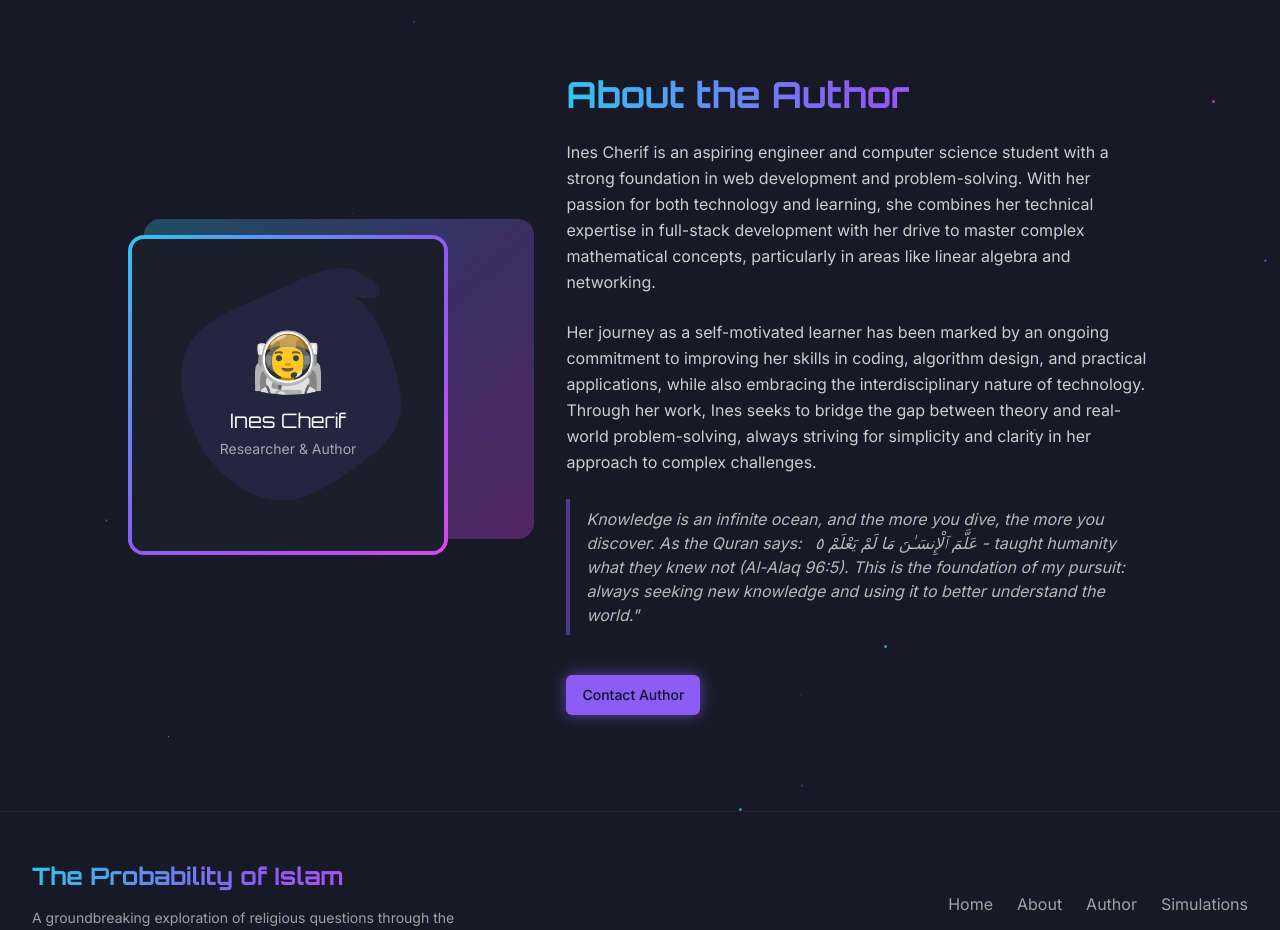
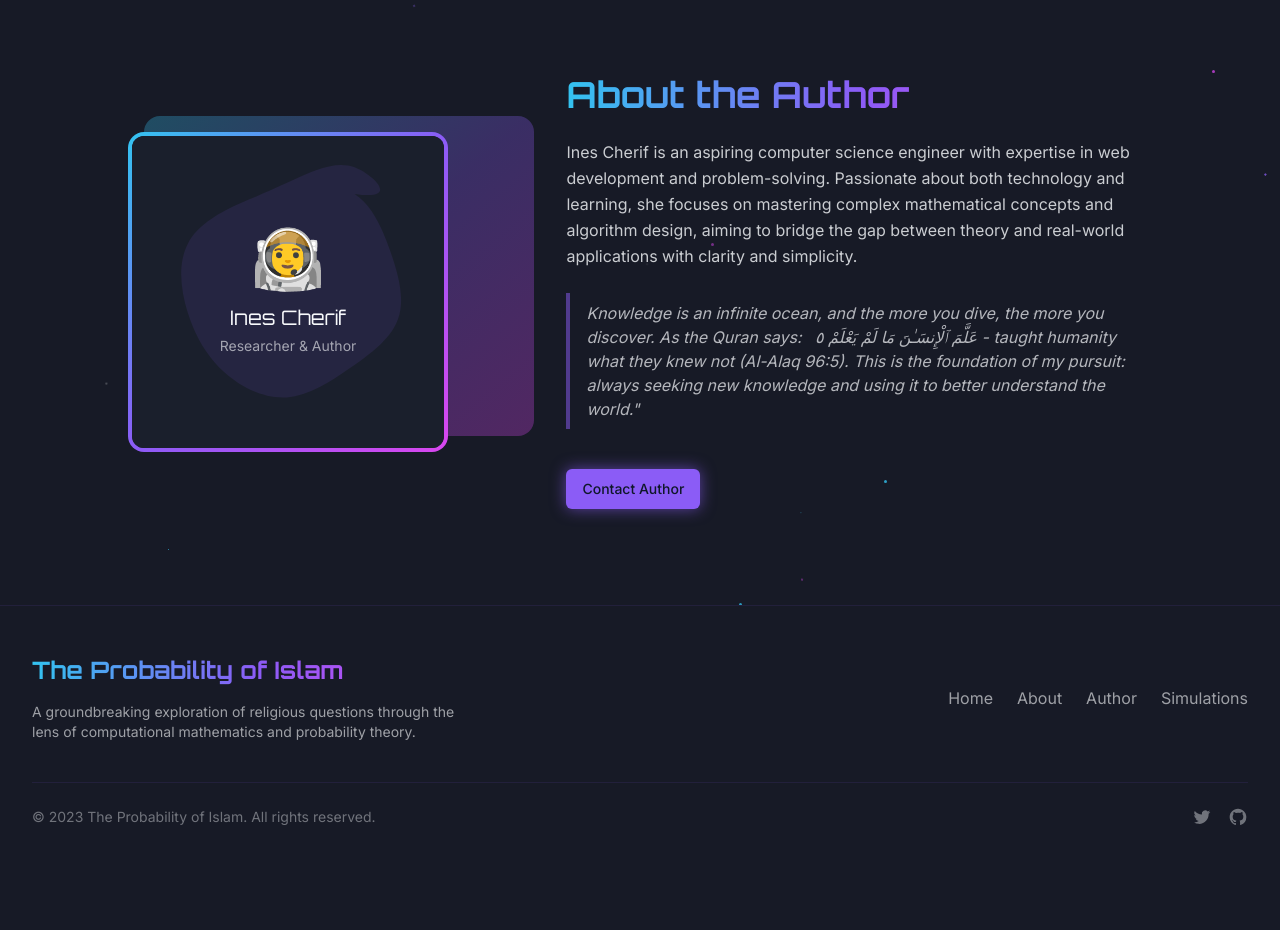
Before and after one commit to inesCherif/cosmic-authorship, a React (Vite) app: page / in a window 1280 px wide. Shown: the part 1760-2690 px from the top of the page. After the commit the page ends 2635 px from the top, so only its background shows below. Built offline with nearby package versions, Linux system fonts and the light colour scheme.

Commit message:
Visual edit in Lovable
Edited UI in Lovable

```diff
--- a/src/components/AuthorSection.tsx
+++ b/src/components/AuthorSection.tsx
@@ -35,9 +35,10 @@ const AuthorSection: React.FC = () => {
                 About the Author
               </h2>
 
-              <p className="text-foreground/80 leading-relaxed">Ines Cherif is an aspiring engineer and computer science student with a strong foundation in web development and problem-solving. With her passion for both technology and learning, she combines her technical expertise in full-stack development with her drive to master complex mathematical concepts, particularly in areas like linear algebra and networking.</p>
+              <p className="text-foreground/80 leading-relaxed">
+            </p>
 
-              <p className="text-foreground/80 leading-relaxed">Her journey as a self-motivated learner has been marked by an ongoing commitment to improving her skills in coding, algorithm design, and practical applications, while also embracing the interdisciplinary nature of technology. Through her work, Ines seeks to bridge the gap between theory and real-world problem-solving, always striving for simplicity and clarity in her approach to complex challenges.</p>
+              <p className="text-foreground/80 leading-relaxed">Ines Cherif is an aspiring computer science engineer with expertise in web development and problem-solving. Passionate about both technology and learning, she focuses on mastering complex mathematical concepts and algorithm design, aiming to bridge the gap between theory and real-world applications with clarity and simplicity.</p>
 
               <div className="border-l-4 border-cosmic-purple/50 pl-4 py-2 italic text-foreground/70">Knowledge is an infinite ocean, and the more you dive, the more you discover. As the Quran says:   عَلَّمَ ٱلْإِنسَـٰنَ مَا لَمْ يَعْلَمْ ٥ - taught humanity what they knew not (Al-Alaq 96:5). This is the foundation of my pursuit: always seeking new knowledge and using it to better understand the world."</div>
 
```
